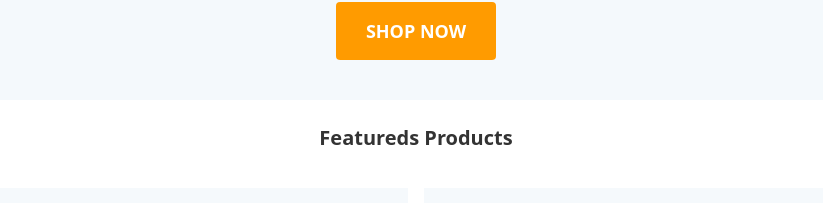
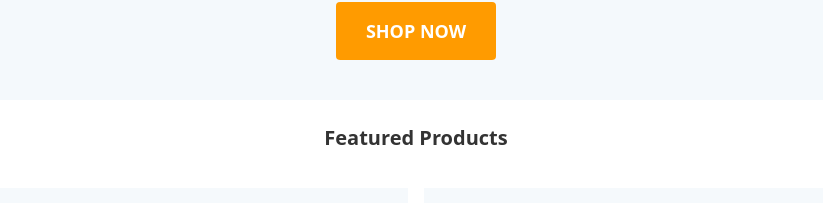
Before and after one commit to exzerth/PrintRunner, a Next.js app: page / in a window 1280 px wide. Shown: the part 1720-1923 px from the top of the page, without its empty margins (224-1047 px from the left). Built offline with nearby package versions, Linux system fonts and the light colour scheme.

Commit message:
added banner page

```diff
--- a/components/FeaturedProducts.jsx
+++ b/components/FeaturedProducts.jsx
@@ -5,7 +5,7 @@ const FeaturedProducts = () => {
   return (
     <>
     <div className="container px-[15px] mb-5">
-        <div className="font-semibold text-center text-gray20 text-xl mb-9">Featureds Products</div>
+        <div className="font-semibold text-center text-gray20 text-xl mb-9">Featured Products</div>
         <div className="flex flex-wrap justify-center w-full">
             <div className="columns-2 w-full">
                 <ProductsCard/>
--- a/components/ProductsCard.jsx
+++ b/components/ProductsCard.jsx
@@ -1,3 +1,4 @@
+import Link from "next/link";
 import Image from "next/image"
 import holidayCard from "../images/holiday-card.jpeg"
 import cardStyles from "../styles/FeaturedProducts.module.css"
@@ -6,7 +7,7 @@ const ProductsCard = () => {
   return (
     <>
         <div className={cardStyles.card}>
-            <a href="#" className={cardStyles.link}>
+            <Link href="/banner" className={cardStyles.link}>
                 <div className="">
                     <div className="min-h-[144px] w-full">
                         <Image src={holidayCard} className="m-auto" alt=""/>
@@ -15,7 +16,7 @@ const ProductsCard = () => {
                         Holiday Cards
                     </div>
                 </div>
-            </a>
+            </Link>
         </div>
     </>
   )
--- a/pages/Banner.js
+++ b/pages/Banner.js
@@ -1 +1,13 @@
 import Banner from '../components/Banner'
+import Meta from '../components/Meta'
+
+export default function Banners() {
+  return (
+    <>
+      <Meta />
+      <div className="container">
+        <Banner />
+      </div>
+    </>
+  )
+}
```
